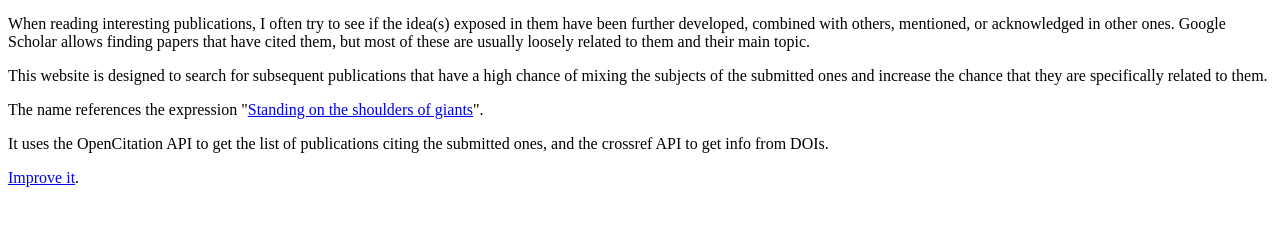
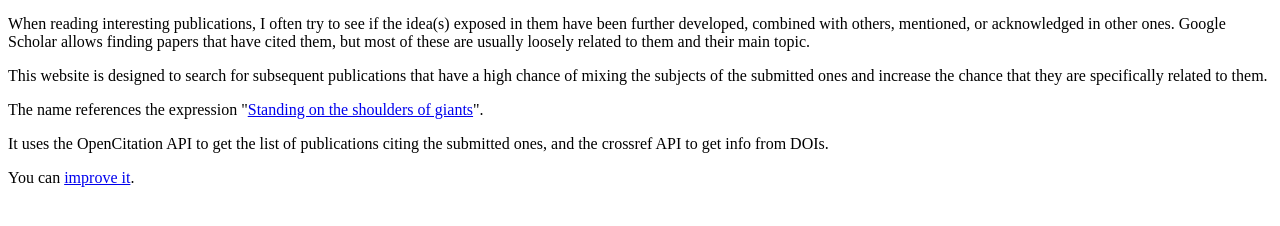
Before and after one commit to Consistos/On-the-cites-of, a plain HTML site: page raisondetre.html in a window 1280 px wide. Shown: the part 44-270 px from the top of the page. Drawn offline with Linux system fonts and the light colour scheme.

Commit message:
Update raisondetre.html

```diff
--- a/raisondetre.html
+++ b/raisondetre.html
@@ -14,6 +14,6 @@
 
 <p>It uses the OpenCitation API to get the list of publications citing the submitted ones, and the crossref API to get info from DOIs.
 
-<p><a href="https://github.com/Consistos/On-the-cites-of">Improve it</a>.</p>
+<p>You can <a href="https://github.com/Consistos/On-the-cites-of">improve it</a>.</p>
 </body>
 </html>
```
